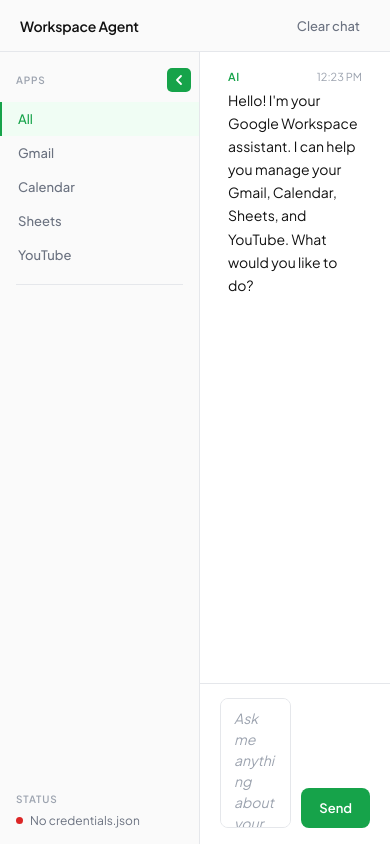
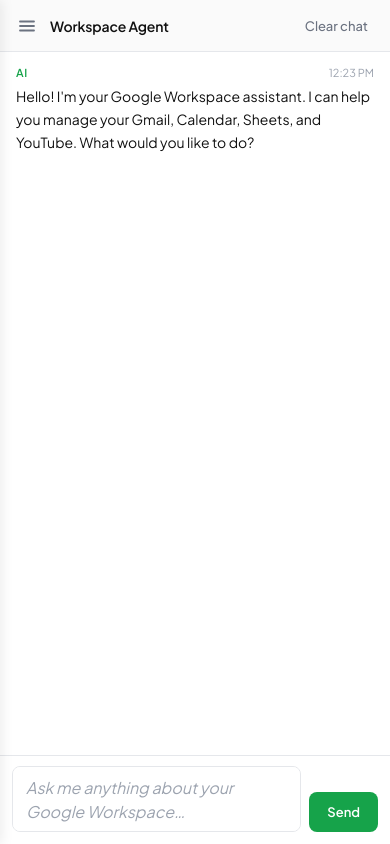
Before and after one commit to darshit-saluja/all-purpose-google-agent, a Flask app: page / in a window 390 px wide. Run offline with Flask 3, Linux system fonts and the light colour scheme.

Commit message:
feat: mobile-responsive layout, youtube order param, workflow docs
- Responsive sidebar drawer with hamburger toggle for mobile (≤640px)
- Add optional `order` param to youtube_search for recency queries
- Document youtube order param edge cases in workflow

Co-Authored-By: Claude Sonnet 4.6 <noreply@anthropic.com>

```diff
--- a/templates/index.html
+++ b/templates/index.html
@@ -391,14 +391,114 @@
 
     #send-btn:hover:not(:disabled) { background: var(--accent-dark); }
     #send-btn:disabled { opacity: 0.45; cursor: not-allowed; }
+
+    /* ── MOBILE HAMBURGER (hidden on desktop) ── */
+    .btn-hamburger {
+      display: none;
+      background: none;
+      border: none;
+      cursor: pointer;
+      padding: 6px;
+      border-radius: 6px;
+      color: var(--text-2);
+      align-items: center;
+      justify-content: center;
+      transition: background 0.15s;
+    }
+    .btn-hamburger:hover { background: var(--surface-alt); }
+
+    /* ── MOBILE OVERLAY ── */
+    .sidebar-overlay {
+      display: none;
+      position: fixed;
+      inset: 0;
+      background: rgba(0, 0, 0, 0.35);
+      z-index: 40;
+      opacity: 0;
+      transition: opacity 0.22s ease;
+    }
+    .sidebar-overlay.visible {
+      opacity: 1;
+    }
+
+    /* ── RESPONSIVE ── */
+    @media (max-width: 640px) {
+      html, body { overflow: hidden; }
+
+      .app {
+        grid-template-columns: 1fr;
+        grid-template-rows: 52px 1fr;
+        grid-template-areas: "header" "main";
+        transition: none;
+      }
+
+      /* Sidebar becomes a fixed drawer */
+      aside {
+        position: fixed;
+        top: 0;
+        left: 0;
+        bottom: 0;
+        width: 240px;
+        z-index: 50;
+        transform: translateX(-100%);
+        transition: transform 0.25s ease;
+        border-right: 1px solid var(--border);
+        box-shadow: 2px 0 12px rgba(0,0,0,0.08);
+      }
+
+      aside.mobile-open {
+        transform: translateX(0);
+      }
+
+      /* Show overlay when drawer is open */
+      .sidebar-overlay { display: block; pointer-events: none; }
+      .sidebar-overlay.visible { pointer-events: auto; }
+
+      /* Show hamburger, hide the in-sidebar collapse toggle */
+      .btn-hamburger { display: flex; }
+      .sidebar-toggle { display: none; }
+
+      /* Always show sidebar contents (no collapsed state on mobile) */
+      .app.collapsed aside { /* reset desktop collapsed style */ }
+      .sidebar-label,
+      .nav-tabs,
+      .sidebar-divider,
+      .auth-status {
+        opacity: 1 !important;
+        pointer-events: auto !important;
+        width: auto !important;
+        overflow: visible !important;
+      }
+
+      /* Tighter message padding on small screens */
+      .msg-row { padding: 14px 16px; }
+      .msg-row.system { padding: 10px 16px; }
+
+      /* Input area */
+      #input-area { padding: 10px 12px 12px; gap: 8px; }
+      #user-input { font-size: 16px; /* prevents iOS zoom on focus */ }
+
+      /* Header adjustments */
+      header { padding: 0 12px; }
+    }
   </style>
 </head>
 <body>
 <div class="app">
 
+  <!-- SIDEBAR OVERLAY (mobile) -->
+  <div class="sidebar-overlay" id="sidebar-overlay" onclick="closeMobileSidebar()"></div>
+
   <!-- HEADER -->
   <header>
-    <div class="header-title">Workspace Agent</div>
+    <div style="display:flex;align-items:center;gap:8px;">
+      <button class="btn-hamburger" id="hamburger-btn" onclick="toggleMobileSidebar()" aria-label="Toggle menu">
+        <svg width="18" height="18" viewBox="0 0 18 18" fill="none" xmlns="http://www.w3.org/2000/svg">
+          <path d="M2 4.5h14M2 9h14M2 13.5h14" stroke="currentColor" stroke-width="1.8" stroke-linecap="round"/>
+        </svg>
+      </button>
+      <div class="header-title">Workspace Agent</div>
+    </div>
     <button class="btn-clear" onclick="clearChat()">Clear chat</button>
   </header>
 
@@ -693,9 +793,31 @@
     }, 1200);
   }
 
-  /* ── SIDEBAR TOGGLE ── */
+  /* ── SIDEBAR TOGGLE (desktop) ── */
   function toggleSidebar() {
     document.querySelector('.app').classList.toggle('collapsed');
+  }
+
+  /* ── MOBILE SIDEBAR ── */
+  function toggleMobileSidebar() {
+    const sidebar = document.querySelector('aside');
+    const overlay = document.getElementById('sidebar-overlay');
+    const isOpen  = sidebar.classList.contains('mobile-open');
+    if (isOpen) {
+      closeMobileSidebar();
+    } else {
+      sidebar.classList.add('mobile-open');
+      overlay.style.display = 'block';
+      requestAnimationFrame(() => overlay.classList.add('visible'));
+    }
+  }
+
+  function closeMobileSidebar() {
+    const sidebar = document.querySelector('aside');
+    const overlay = document.getElementById('sidebar-overlay');
+    sidebar.classList.remove('mobile-open');
+    overlay.classList.remove('visible');
+    overlay.addEventListener('transitionend', () => { overlay.style.display = 'none'; }, { once: true });
   }
 
   /* ── SELECT APP ── */
@@ -703,6 +825,7 @@
     document.querySelectorAll('.nav-tab').forEach(t => t.classList.remove('active'));
     el.classList.add('active');
     activeApp = el.dataset.app;
+    if (window.innerWidth <= 640) closeMobileSidebar();
   }
 
   /* ── UTILS ── */
--- a/tools/youtube_tools.py
+++ b/tools/youtube_tools.py
@@ -1,13 +1,14 @@
 from tools.auth import get_google_service
 
 
-def search_videos(query: str, max_results: int = 5) -> dict:
+def search_videos(query: str, max_results: int = 5, order: str = "relevance") -> dict:
     service = get_google_service("youtube", "v3")
     result = service.search().list(
         part="snippet",
         type="video",
         q=query,
         maxResults=max_results,
+        order=order,
     ).execute()
 
     videos = []
```
Also changed, not shown: workflows/google_workspace_agent.md (+2 -1 lines).
